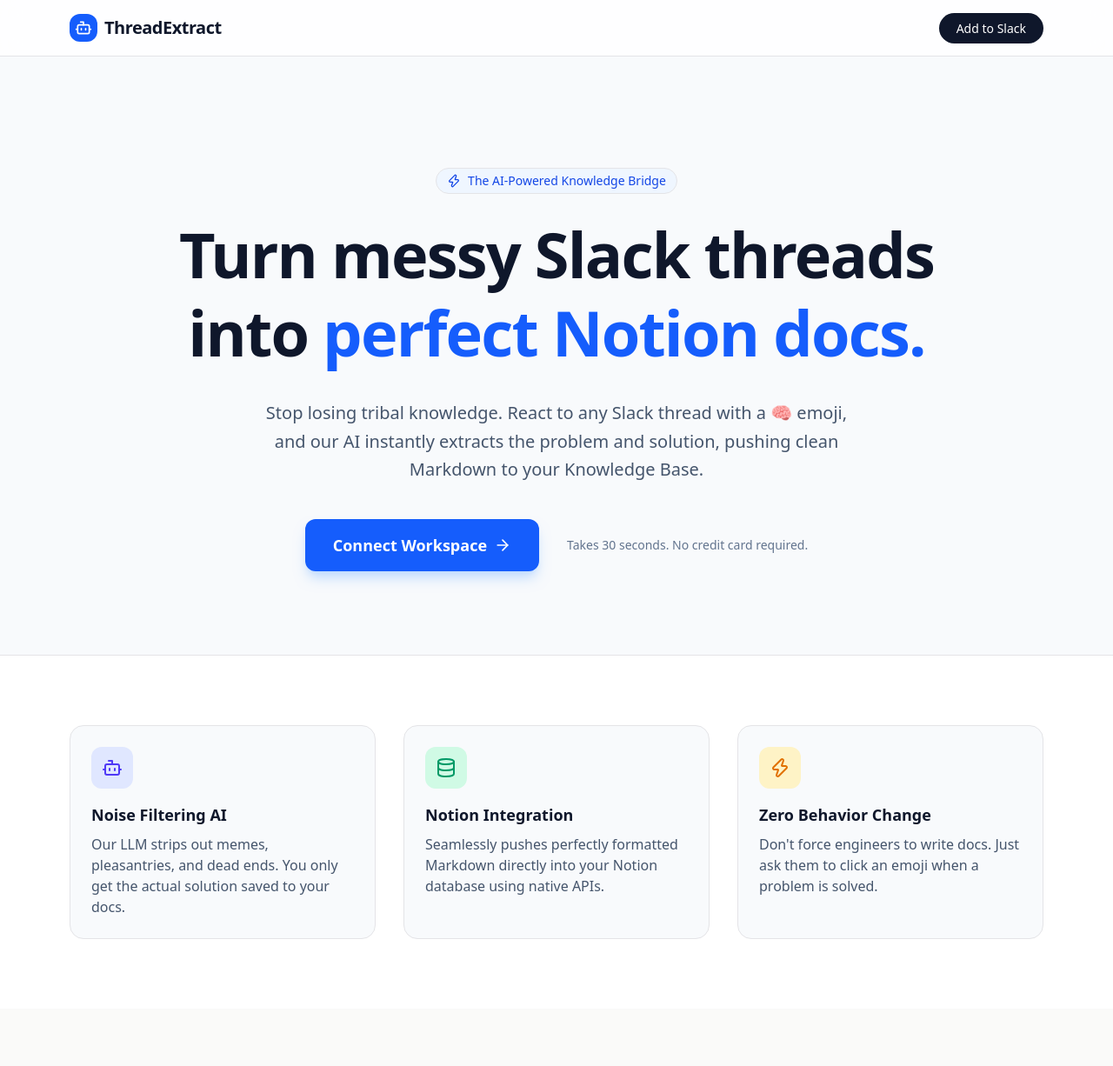
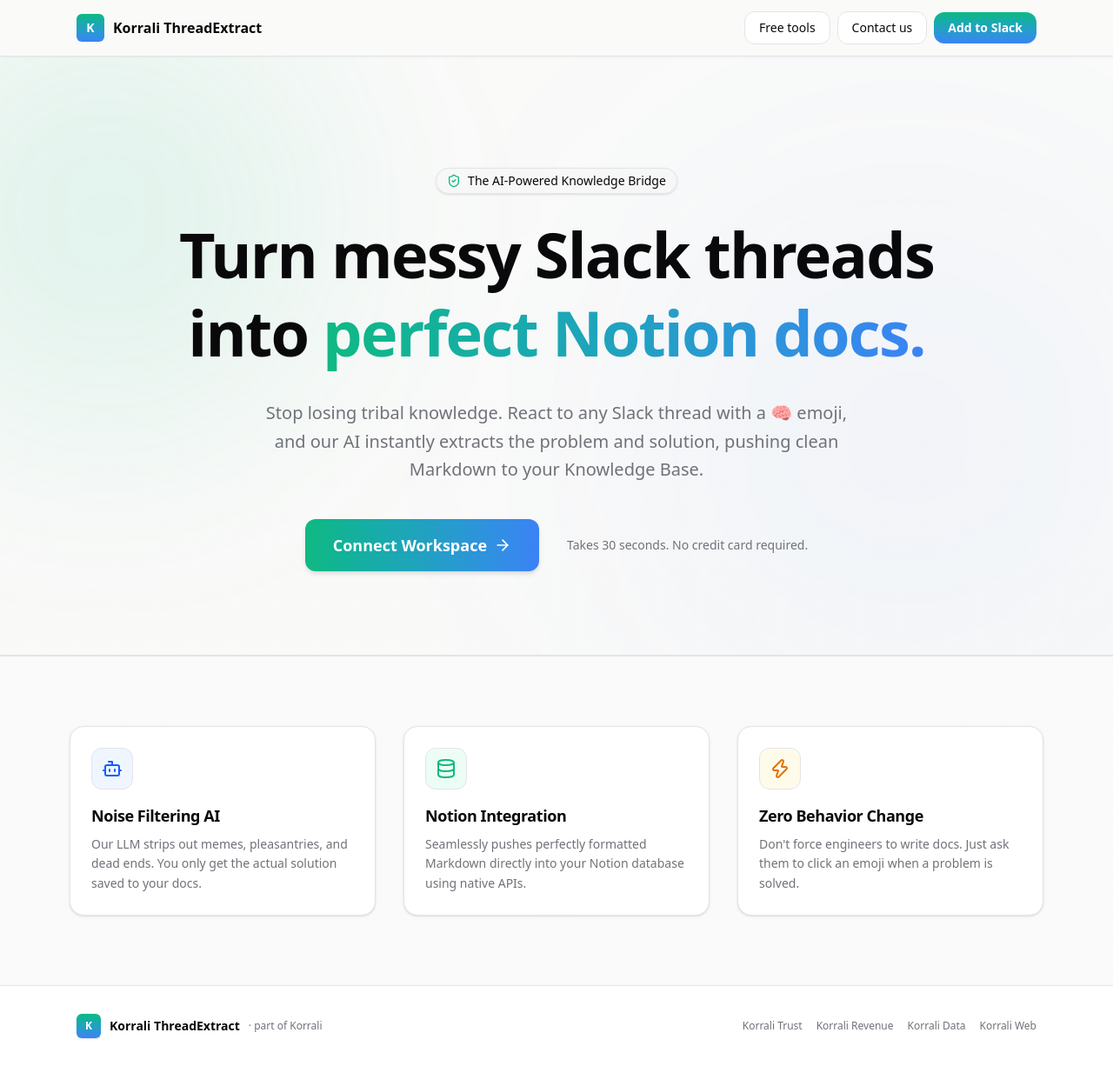
Before and after one commit to bhagatashisha/threadextract, a Next.js app: page / in a window 1280 px wide. Shown: the whole page at 87% size. Before the commit the page ends 1160 px from the top, so only its background shows below. Built offline with nearby package versions, Linux system fonts and the light colour scheme.

Commit message:
Fix UI branding and slack oauth URL

```diff
--- /dev/null
+++ b/src/app/icon.tsx
@@ -0,0 +1,35 @@
+import { ImageResponse } from 'next/og'
+
+export const runtime = 'edge'
+export const size = {
+  width: 32,
+  height: 32,
+}
+export const contentType = 'image/png'
+
+export default function Icon() {
+  return new ImageResponse(
+    (
+      <div
+        style={{
+          width: '100%',
+          height: '100%',
+          display: 'flex',
+          alignItems: 'center',
+          justifyContent: 'center',
+          background: 'linear-gradient(to bottom, #10b981, #3b82f6)',
+          borderRadius: '8px',
+          color: 'white',
+          fontSize: '22px',
+          fontWeight: 800,
+          fontFamily: 'system-ui, sans-serif',
+        }}
+      >
+        K
+      </div>
+    ),
+    {
+      ...size,
+    }
+  )
+}
--- a/src/app/page.tsx
+++ b/src/app/page.tsx
@@ -1,83 +1,110 @@
 import Link from "next/link";
-import { ArrowRight, Bot, Database, Zap } from "lucide-react";
+import { ArrowRight, Bot, Database, Zap, ShieldCheck } from "lucide-react";
 
 export default function LandingPage() {
+  const SLACK_OAUTH_URL = "https://slack.com/oauth/v2/authorize?client_id=11212471347943.11711872146599&scope=channels:history,groups:history,im:history,mpim:history,reactions:read,chat:write&redirect_uri=https://threadextract-uat.korrali.com/api/slack/oauth";
+
   return (
-    <div className="min-h-screen bg-slate-50 font-sans selection:bg-blue-100">
+    <div className="min-h-screen bg-background text-foreground selection:bg-blue-100">
       {/* Navigation */}
-      <nav className="border-b border-gray-200 bg-white/80 backdrop-blur-md sticky top-0 z-50">
-        <div className="max-w-6xl mx-auto px-4 h-16 flex items-center justify-between">
+      <header className="border-b border-border/40 bg-background/80 backdrop-blur-md sticky top-0 z-50 shadow-sm shadow-black/[0.03]">
+        <div className="relative mx-auto flex max-w-6xl items-center justify-between px-6 h-16">
+          <Link href="/" className="flex items-center gap-2.5 font-semibold">
+            <span className="inline-grid h-8 w-8 place-items-center rounded-md bg-gradient-to-b from-[#10b981] to-[#3b82f6] text-sm font-bold text-white">K</span>
+            <span className="text-base">Korrali ThreadExtract</span>
+          </Link>
           <div className="flex items-center gap-2">
-            <div className="w-8 h-8 bg-blue-600 rounded-lg flex items-center justify-center">
-              <Bot className="w-5 h-5 text-white" />
-            </div>
-            <span className="font-bold text-xl tracking-tight text-slate-900">ThreadExtract</span>
-          </div>
-          <div>
-            <Link
-              href="/api/slack/oauth"
-              className="bg-slate-900 hover:bg-slate-800 text-white px-5 py-2 rounded-full font-medium transition-all text-sm"
-            >
+            <Link href="/tools" className="hidden sm:inline-flex rounded-lg border border-border bg-card px-4 py-2 text-sm font-medium text-foreground transition-colors hover:bg-muted">
+              Free tools
+            </Link>
+            <Link href="/contact" className="hidden sm:inline-flex rounded-lg border border-border bg-card px-4 py-2 text-sm font-medium text-foreground transition-colors hover:bg-muted">
+              Contact us
+            </Link>
+            <Link href={SLACK_OAUTH_URL} className="rounded-lg bg-gradient-to-b from-[#10b981] to-[#3b82f6] px-4 py-2 text-sm font-semibold text-white transition-colors hover:opacity-90">
               Add to Slack
             </Link>
           </div>
         </div>
-      </nav>
+      </header>
 
       {/* Hero Section */}
-      <main className="max-w-6xl mx-auto px-4 pt-20 pb-16 md:pt-32 md:pb-24 text-center">
-        <div className="inline-flex items-center gap-2 px-3 py-1 rounded-full bg-blue-50 text-blue-700 font-medium text-sm mb-6 border border-blue-100">
-          <Zap className="w-4 h-4" />
+      <section className="relative border-b border-border/40 bg-gradient-to-b from-transparent to-muted/10 overflow-hidden">
+        {/* Dynamic Background Glow */}
+        <div className="absolute top-[-10%] left-[-10%] h-[500px] w-[500px] rounded-full bg-[#10b981]/10 blur-[120px] pointer-events-none" />
+        <div className="absolute top-[20%] right-[-5%] h-[600px] w-[600px] rounded-full bg-blue-500/5 blur-[150px] pointer-events-none" />
+
+        <main className="max-w-6xl mx-auto px-4 pt-20 pb-16 md:pt-32 md:pb-24 text-center relative z-10">
+          <div className="inline-flex items-center gap-2 px-3 py-1 rounded-full bg-muted/40 border border-border/50 shadow-sm backdrop-blur-sm text-foreground font-medium text-sm mb-6">
+            <ShieldCheck className="w-4 h-4 text-[#10b981]" />
             The AI-Powered Knowledge Bridge
           </div>
-        <h1 className="text-5xl md:text-7xl font-extrabold text-slate-900 tracking-tight mb-8 leading-tight">
+          <h1 className="text-5xl md:text-7xl font-extrabold text-foreground tracking-tight mb-8 leading-tight">
             Turn messy Slack threads <br className="hidden md:block" />
-          into <span className="text-blue-600">perfect Notion docs.</span>
+            into <span className="text-transparent bg-clip-text bg-gradient-to-r from-[#10b981] to-[#3b82f6]">perfect Notion docs.</span>
           </h1>
-        <p className="text-xl text-slate-600 mb-10 max-w-2xl mx-auto leading-relaxed">
+          <p className="text-xl text-muted-foreground mb-10 max-w-2xl mx-auto leading-relaxed">
             Stop losing tribal knowledge. React to any Slack thread with a 🧠 emoji, and our AI instantly extracts the problem and solution, pushing clean Markdown to your Knowledge Base.
           </p>
           <div className="flex flex-col sm:flex-row items-center justify-center gap-4">
             <Link
-            href="/api/slack/oauth"
-            className="flex items-center gap-2 bg-blue-600 hover:bg-blue-700 text-white px-8 py-4 rounded-xl font-semibold text-lg transition-all shadow-lg shadow-blue-200 hover:-translate-y-1"
+              href={SLACK_OAUTH_URL}
+              className="flex items-center gap-2 bg-gradient-to-r from-[#10b981] to-[#3b82f6] hover:opacity-90 text-white px-8 py-4 rounded-xl font-semibold text-lg transition-all shadow-md hover:-translate-y-1"
             >
               Connect Workspace <ArrowRight className="w-5 h-5" />
             </Link>
-          <p className="text-sm text-slate-500 mt-4 sm:mt-0 sm:ml-4">
+            <p className="text-sm text-muted-foreground mt-4 sm:mt-0 sm:ml-4 font-medium">
               Takes 30 seconds. No credit card required.
             </p>
           </div>
         </main>
+      </section>
 
       {/* Features Grid */}
-      <section className="bg-white border-t border-gray-100 py-20">
-        <div className="max-w-6xl mx-auto px-4 grid md:grid-cols-3 gap-8">
-          <div className="p-6 bg-slate-50 rounded-2xl border border-slate-100">
-            <div className="w-12 h-12 bg-indigo-100 text-indigo-600 rounded-xl flex items-center justify-center mb-4">
+      <section className="bg-zinc-50 border-t border-border/40 py-20 relative overflow-hidden">
+        <div className="absolute inset-0 bg-gradient-to-r from-accent/5 via-transparent to-accent/5 pointer-events-none" />
+        <div className="max-w-6xl mx-auto px-4 grid md:grid-cols-3 gap-8 relative z-10">
+          <div className="group p-6 bg-card rounded-2xl border border-border shadow-sm hover:shadow-md transition-all hover:-translate-y-0.5">
+            <div className="w-12 h-12 bg-blue-50 border border-blue-100 text-blue-600 rounded-xl flex items-center justify-center mb-4">
               <Bot className="w-6 h-6" />
             </div>
-            <h3 className="text-lg font-bold text-slate-900 mb-2">Noise Filtering AI</h3>
-            <p className="text-slate-600">Our LLM strips out memes, pleasantries, and dead ends. You only get the actual solution saved to your docs.</p>
+            <h3 className="text-lg font-bold text-foreground tracking-tight mb-2">Noise Filtering AI</h3>
+            <p className="text-muted-foreground text-sm leading-relaxed">Our LLM strips out memes, pleasantries, and dead ends. You only get the actual solution saved to your docs.</p>
           </div>
 
-          <div className="p-6 bg-slate-50 rounded-2xl border border-slate-100">
-            <div className="w-12 h-12 bg-emerald-100 text-emerald-600 rounded-xl flex items-center justify-center mb-4">
+          <div className="group p-6 bg-card rounded-2xl border border-border shadow-sm hover:shadow-md transition-all hover:-translate-y-0.5">
+            <div className="w-12 h-12 bg-emerald-50 border border-emerald-100 text-[#10b981] rounded-xl flex items-center justify-center mb-4">
               <Database className="w-6 h-6" />
             </div>
-            <h3 className="text-lg font-bold text-slate-900 mb-2">Notion Integration</h3>
-            <p className="text-slate-600">Seamlessly pushes perfectly formatted Markdown directly into your Notion database using native APIs.</p>
+            <h3 className="text-lg font-bold text-foreground tracking-tight mb-2">Notion Integration</h3>
+            <p className="text-muted-foreground text-sm leading-relaxed">Seamlessly pushes perfectly formatted Markdown directly into your Notion database using native APIs.</p>
           </div>
 
-          <div className="p-6 bg-slate-50 rounded-2xl border border-slate-100">
-            <div className="w-12 h-12 bg-amber-100 text-amber-600 rounded-xl flex items-center justify-center mb-4">
+          <div className="group p-6 bg-card rounded-2xl border border-border shadow-sm hover:shadow-md transition-all hover:-translate-y-0.5">
+            <div className="w-12 h-12 bg-amber-50 border border-amber-100 text-amber-600 rounded-xl flex items-center justify-center mb-4">
               <Zap className="w-6 h-6" />
             </div>
-            <h3 className="text-lg font-bold text-slate-900 mb-2">Zero Behavior Change</h3>
-            <p className="text-slate-600">Don't force engineers to write docs. Just ask them to click an emoji when a problem is solved.</p>
+            <h3 className="text-lg font-bold text-foreground tracking-tight mb-2">Zero Behavior Change</h3>
+            <p className="text-muted-foreground text-sm leading-relaxed">Don't force engineers to write docs. Just ask them to click an emoji when a problem is solved.</p>
           </div>
         </div>
       </section>
+
+      {/* Footer */}
+      <footer className="border-t border-border bg-card">
+        <div className="mx-auto max-w-6xl px-6 py-8 flex flex-col sm:flex-row sm:items-center sm:justify-between gap-4 text-sm text-muted-foreground">
+          <div className="flex items-center gap-2.5">
+            <span className="inline-grid h-7 w-7 place-items-center rounded-md bg-gradient-to-b from-[#10b981] to-[#3b82f6] text-xs font-bold text-white shadow-sm">K</span>
+            <span className="font-semibold text-foreground">Korrali ThreadExtract</span>
+            <span className="text-xs">· part of <a href="https://korrali.com" className="hover:text-foreground transition-colors">Korrali</a></span>
+          </div>
+          <div className="flex flex-wrap gap-4 text-xs">
+            <a href="https://trust.korrali.com" className="hover:text-foreground transition-colors">Korrali Trust</a>
+            <a href="https://revenue.korrali.com" className="hover:text-foreground transition-colors">Korrali Revenue</a>
+            <a href="https://data.korrali.com" className="hover:text-foreground transition-colors">Korrali Data</a>
+            <a href="https://web.korrali.com" className="hover:text-foreground transition-colors">Korrali Web</a>
+          </div>
+        </div>
+      </footer>
     </div>
   );
 }
```
Lines whose indentation alone changed are shown as unchanged.
